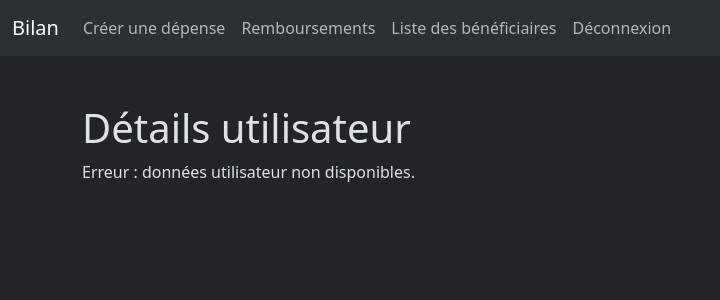
After one commit to mathysj45/Projet_tricount, a PHP site: template templates/member/member.html.twig in a window 1280 px wide. The commit adds this page. Shown: the top 300 px of the page, without its empty margins (0-720 px from the left). Run offline with PHP 8.4, Linux system fonts and the light colour scheme; the template is opened without the code that fills it, so the values that code supplies are empty; some libraries are stand-ins or nearby versions.

```diff
--- a/services/Router.php
+++ b/services/Router.php
@@ -61,6 +61,9 @@ class Router
             else if($_GET['route'] === 'dashboard') {
                 $this->ac->dashboard();
             }
+            else if($_GET['route'] === 'member') {
+                $this->uc->member();
+            }
             else
             {
                 $this->ac->notFound();
--- /dev/null
+++ b/templates/member/member.html.twig
@@ -0,0 +1,21 @@
+{% extends "layout.html.twig" %}
+
+{% block header %}
+    {% include "partials/_header-user.html.twig" %}
+{% endblock %}
+
+{% block main %}
+    <main class="container py-5">
+        <h1>Détails utilisateur</h1>
+        {% if user is defined and user is not null %}
+        <div class="card mt-3" style="width: 18rem;">
+            <div class="card-body">
+                <h5 class="card-title">Username: {{ user.username }} </h5>
+                <h6 class="card-subtitle mb-2 text-body-secondary">Email: {{ user.email }}</h6>
+            </div>
+        </div>
+        {% else %}
+        <p>Erreur : données utilisateur non disponibles.</p>
+        {% endif %}
+    </main>
+{% endblock %}
--- a/templates/partials/_header-user.html.twig
+++ b/templates/partials/_header-user.html.twig
@@ -14,7 +14,7 @@
                         <a class="nav-link" href="index.php?route=reimbursement">Remboursements</a>
                     </li>
                     <li class="nav-item">
-                        <a class="nav-link" href="index.php?route=">Liste des bénéficiaires</a>
+                        <a class="nav-link" href="index.php?route=member">Liste des bénéficiaires</a>
                     </li>
                     <li class="nav-item">
                         <a class="nav-link" href="index.php?route=login">Déconnexion</a>
```
Also changed, not shown: controllers/UserController.php (+13 -0 lines).
